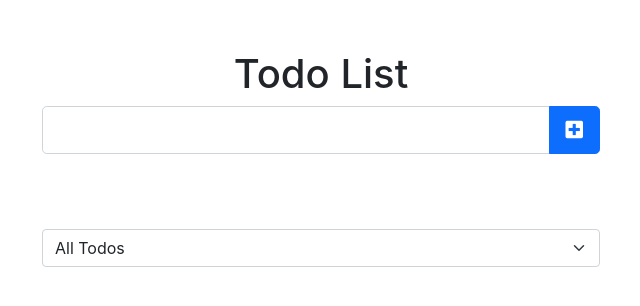
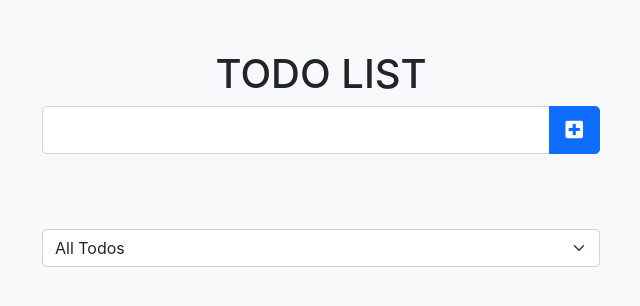
Before and after one commit to josevdev/react-todo-list, a React (Create React App) app in the folder todo-list/: page / in a window 1280 px wide. Shown: the top 306 px of the page, without its empty margins (319-959 px from the left). Built offline with nearby package versions, Linux system fonts and the light colour scheme.

Commit message:
add background-color #f8f9fa to body

```diff
--- a/todo-list/src/App.css
+++ b/todo-list/src/App.css
@@ -1,4 +1,9 @@
+body {
+  background-color: #f8f9fa;
+}
+
 h1 {
   margin-top: 50px;
   text-align: center;
+  text-transform: uppercase;
 }
```
